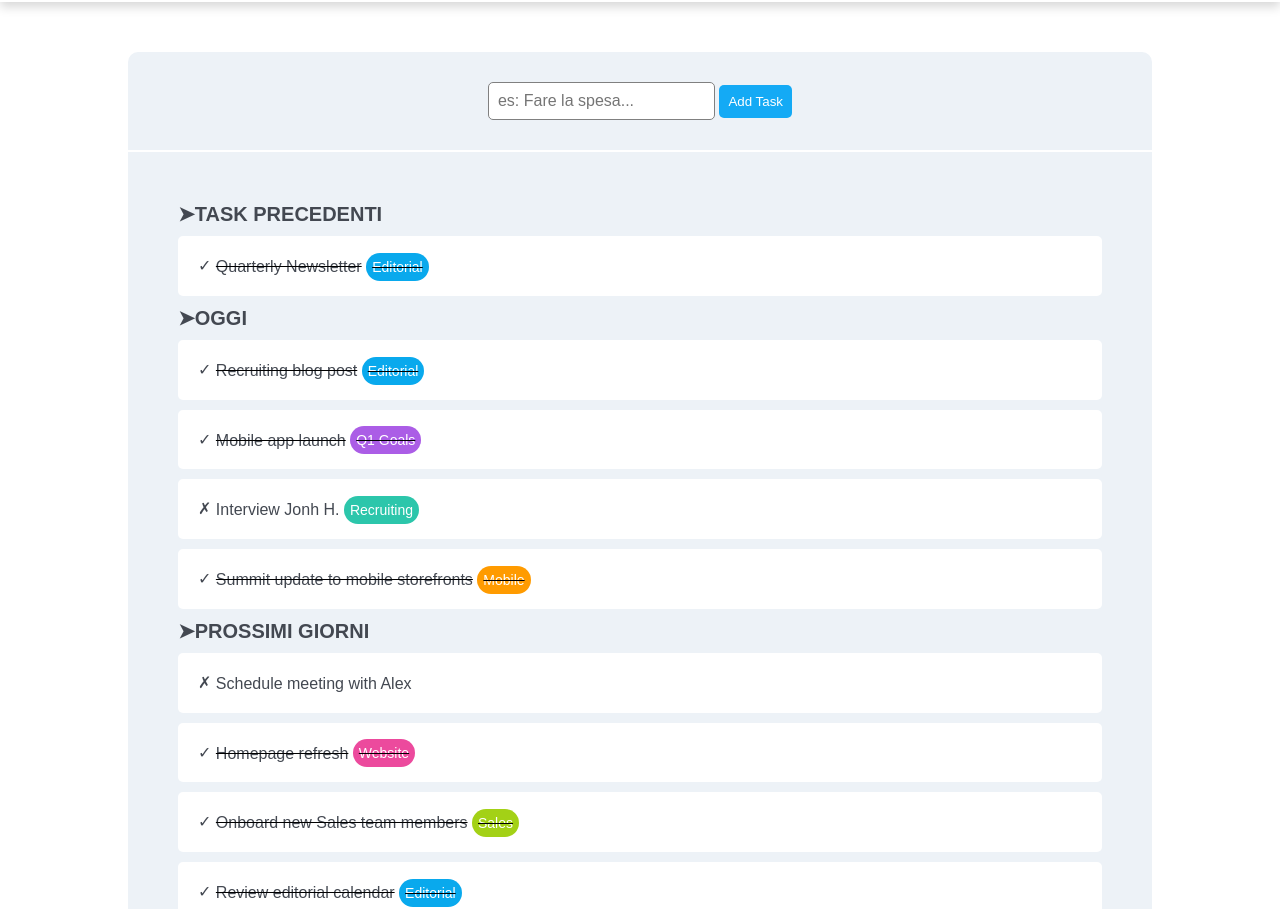
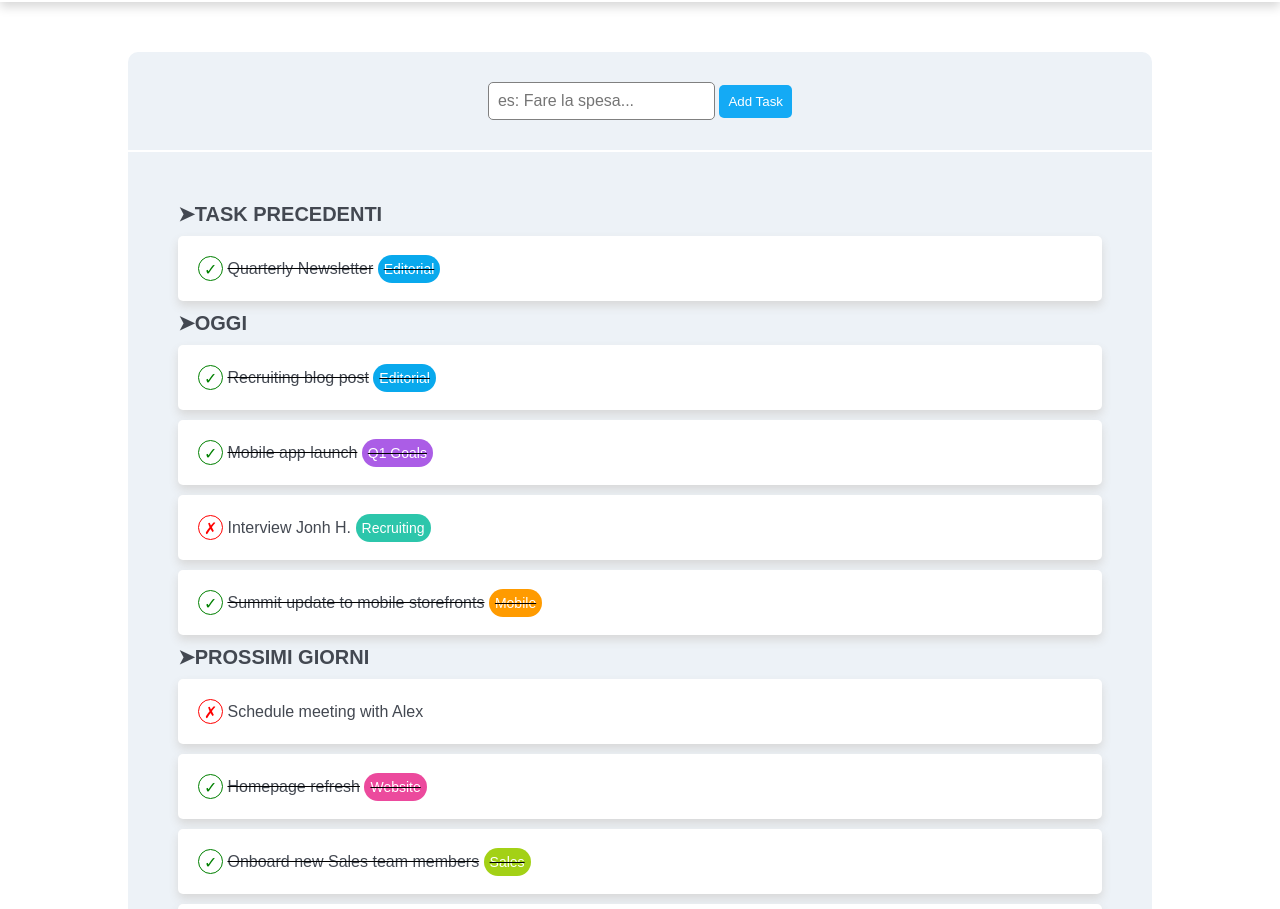
Before and after one commit to Denis-Turbatu/html-css-toboolist, a plain HTML site: page index.html in a window 1280 px wide. Shown: the part 65-974 px from the top of the page. Drawn offline with Linux system fonts and the light colour scheme.

Commit message:
fix: modified mark classes and structure of smaller ul an li

```diff
--- a/css/style.css
+++ b/css/style.css
@@ -15,33 +15,28 @@ hr{
     border: solid 1px #fff;
 }
 
-.check-mark {
+.mark {
     display: inline-block;
-    width: 18px;
-    height: 18px;
-    border: solid 1px green;
+    width: 25px;
+    height: 25px;
     border-radius: 50%;
     vertical-align: middle;
-    padding-left: 3px;
-    color: green;
-    font-size: 12px;
-    line-height: 18px;
+    line-height: 25px;
+    padding-left: 5px;
 }
 
-.cross-mark {
-    display: inline-block;
-    width: 18px;
-    height: 18px;
-    border: solid 1px red;
-    border-radius: 50%;
-    vertical-align: middle;
-    padding-left: 3px;
-    color: red;
-    font-size: 12px;
-    line-height: 18px;
+.check{
+    color: green;
+    border: solid 1px green;
 }
 
-header, .bottom-container>ul>li>ul>.li-items-todo {
+.cross {
+    color: red;
+    border: solid 1px red;
+}
+
+
+header, .todo-thing>.items {
     box-shadow: 0px 5px 10px rgb(216, 216, 216);
 }
 
@@ -120,7 +115,7 @@ header, .bottom-container>ul>li>ul>.li-items-todo {
     font-weight: 600;
 }
 
-.daily-task>li>ul>.li-items-todo {
+.todo-thing>.items {
     background-color: #fff;
     border-radius: 5px;
     list-style-type: none;
--- a/index.html
+++ b/index.html
@@ -36,8 +36,8 @@
           <ul class="daily-task">
             <li>
               <h3>&#10148;TASK PRECEDENTI</h3>
-              <ul>
-                <li class="li-items-todo">
+              <ul class="todo-thing">
+                <li class="items">
                   <span class="mark check">&check;</span>
                   <span class="object">Quarterly Newsletter</span>
                   <span class="tag editorial">Editorial</span>
@@ -46,23 +46,23 @@
             </li>
             <li>
               <h3>&#10148;OGGI</h3>
-              <ul>
-                <li class="li-items-todo">
+              <ul class="todo-thing">
+                <li class="items">
                   <span class="mark check">&check;</span>
                   <span class="object">Recruiting blog post</span>
                   <span class="tag editorial">Editorial</span>
                 </li>
-                <li class="li-items-todo">
+                <li class="items">
                   <span class="mark check">&check;</span>
                   <span class="object">Mobile app launch</span>
                   <span class="tag q1-goal">Q1 Goals</span>
                 </li>
-                <li class="li-items-todo">
+                <li class="items">
                   <span class="mark cross">&cross;</span>
                   <span class="object not-done">Interview Jonh H.</span>
                   <span class="tag recruiting not-done">Recruiting</span>
                 </li>
-                <li class="li-items-todo">
+                <li class="items">
                   <span class="mark check">&check;</span>
                   <span class="object">Summit update to mobile storefronts</span>
                   <span class="tag mobile">Mobile</span>
@@ -71,22 +71,22 @@
             </li>
             <li>
               <h3>&#10148;PROSSIMI GIORNI</h3>
-              <ul>
-                <li class="li-items-todo">
+              <ul class="todo-thing">
+                <li class="items">
                   <span class="mark cross">&cross;</span>
                   <span class="object not-done">Schedule meeting with Alex</span>
                 </li>
-                <li class="li-items-todo">
+                <li class="items">
                   <span class="mark check">&check;</span>
                   <span class="object">Homepage refresh</span>
                   <span class="tag website">Website</span>
                 </li>
-                <li class="li-items-todo">
+                <li class="items">
                   <span class="mark check">&check;</span>
                   <span class="object">Onboard new Sales team members</span>
                   <span class="tag sales">Sales</span>
                 </li>
-                <li class="li-items-todo">
+                <li class="items">
                   <span class="mark check">&check;</span>
                   <span class="object">Review editorial calendar</span>
                   <span class="tag editorial">Editorial</span>
```
